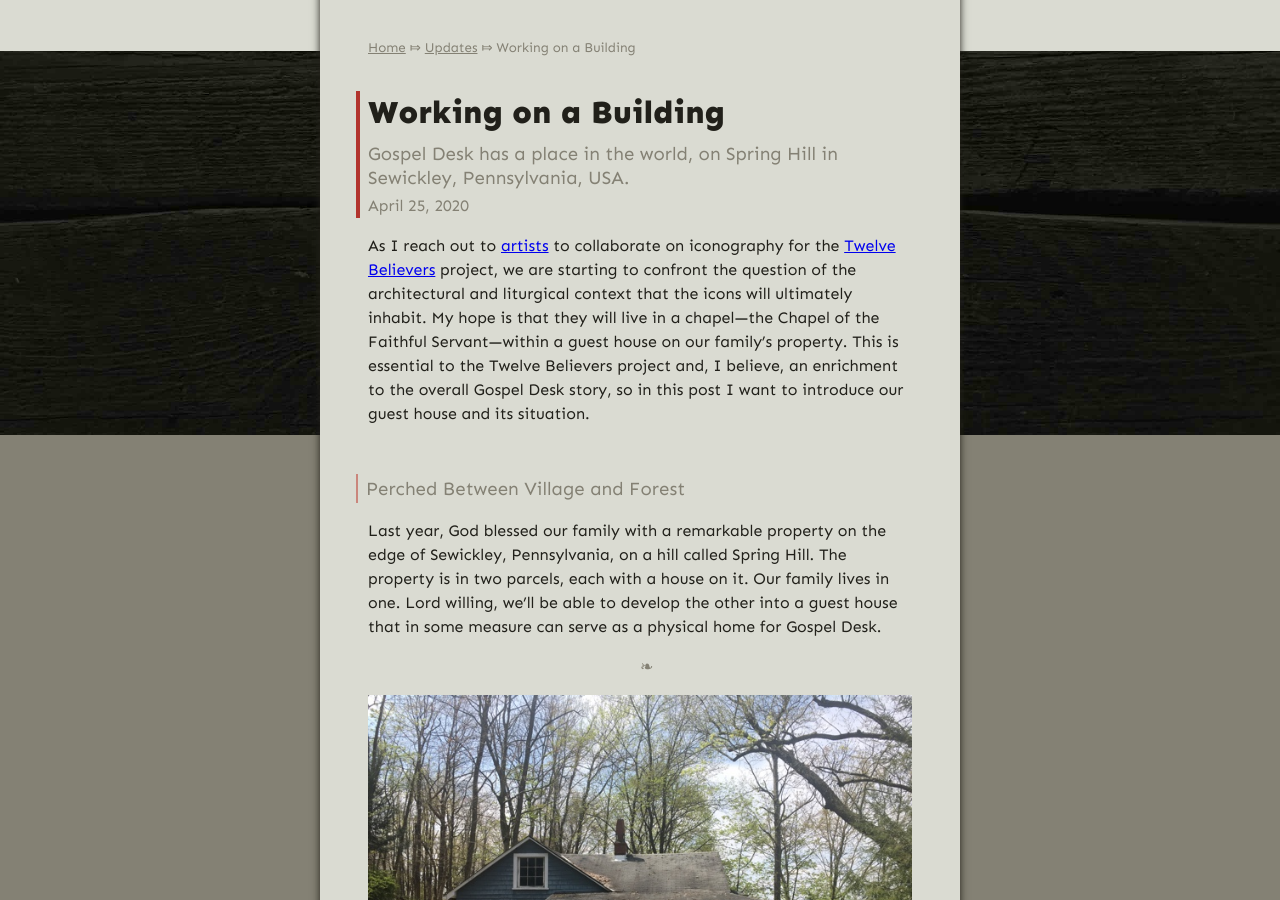
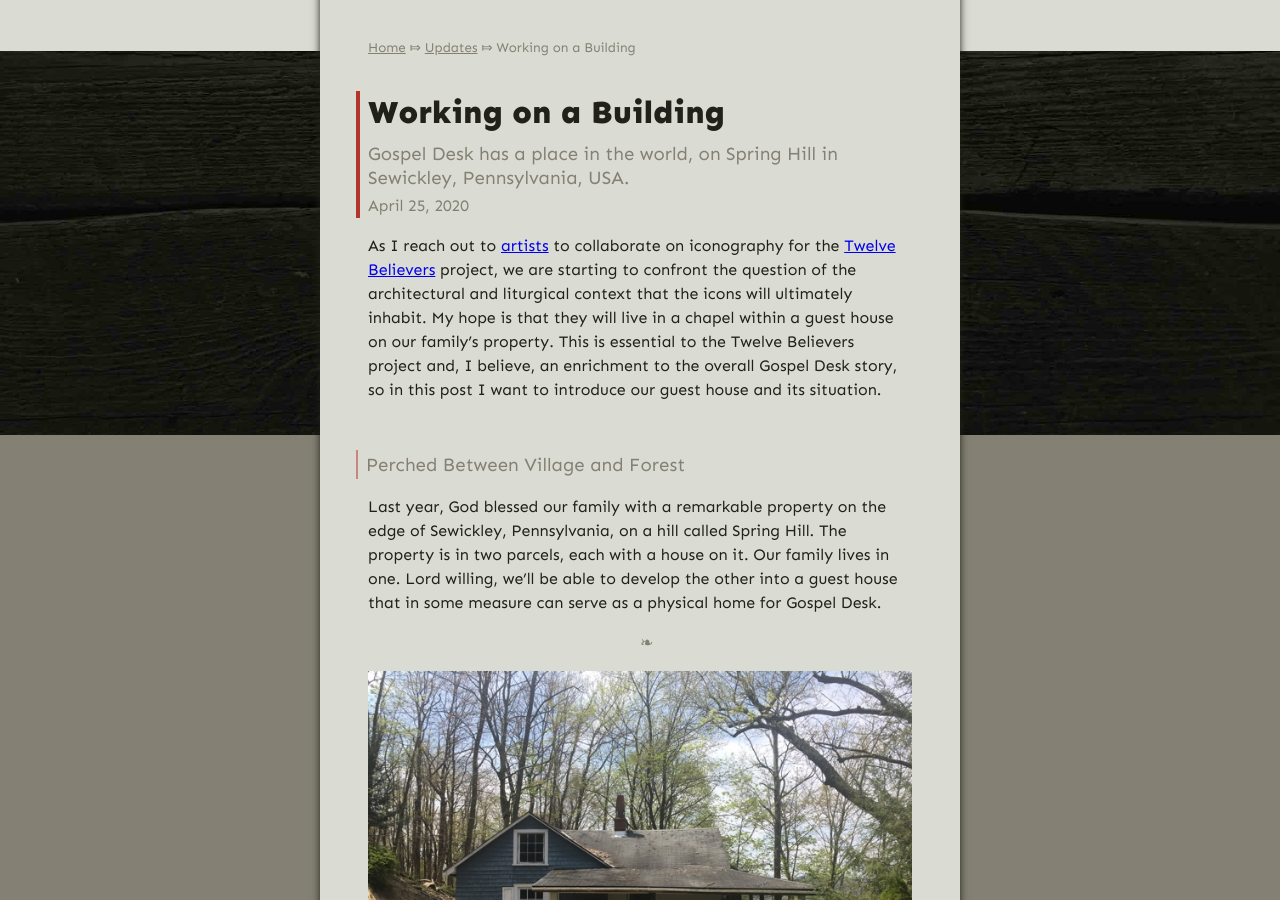
Before and after one commit to gospel-desk/www.logstown.com, a Jekyll site: the page built from _posts/2020-04-25-working-on-a-building.md, in a window 1280 px wide and 900 px high, scrolled down 456 px. Built offline with Jekyll 4.4.1, drawn with Linux system fonts in a browser that asks for light colours.

Commit message:
Back off even further from naming things quite yet

```diff
--- a/_posts/2020-04-25-working-on-a-building.md
+++ b/_posts/2020-04-25-working-on-a-building.md
@@ -9,10 +9,10 @@ As I reach out to [artists](/updates/2020/first-three-iconographers/) to
 collaborate on iconography for the [Twelve Believers](/the-twelve-believers/)
 project, we are starting to confront the question of the architectural and
 liturgical context that the icons will ultimately inhabit. My hope is that they
-will live in a chapel—the Chapel of the Faithful Servant—within a guest house
-on our family's property. This is essential to the Twelve Believers project
-and, I believe, an enrichment to the overall Gospel Desk story, so in this post
-I want to introduce our guest house and its situation.
+will live in a chapel within a guest house on our family's property. This is
+essential to the Twelve Believers project and, I believe, an enrichment to the
+overall Gospel Desk story, so in this post I want to introduce our guest house
+and its situation.
 
 
 #### Perched Between Village and Forest
```
